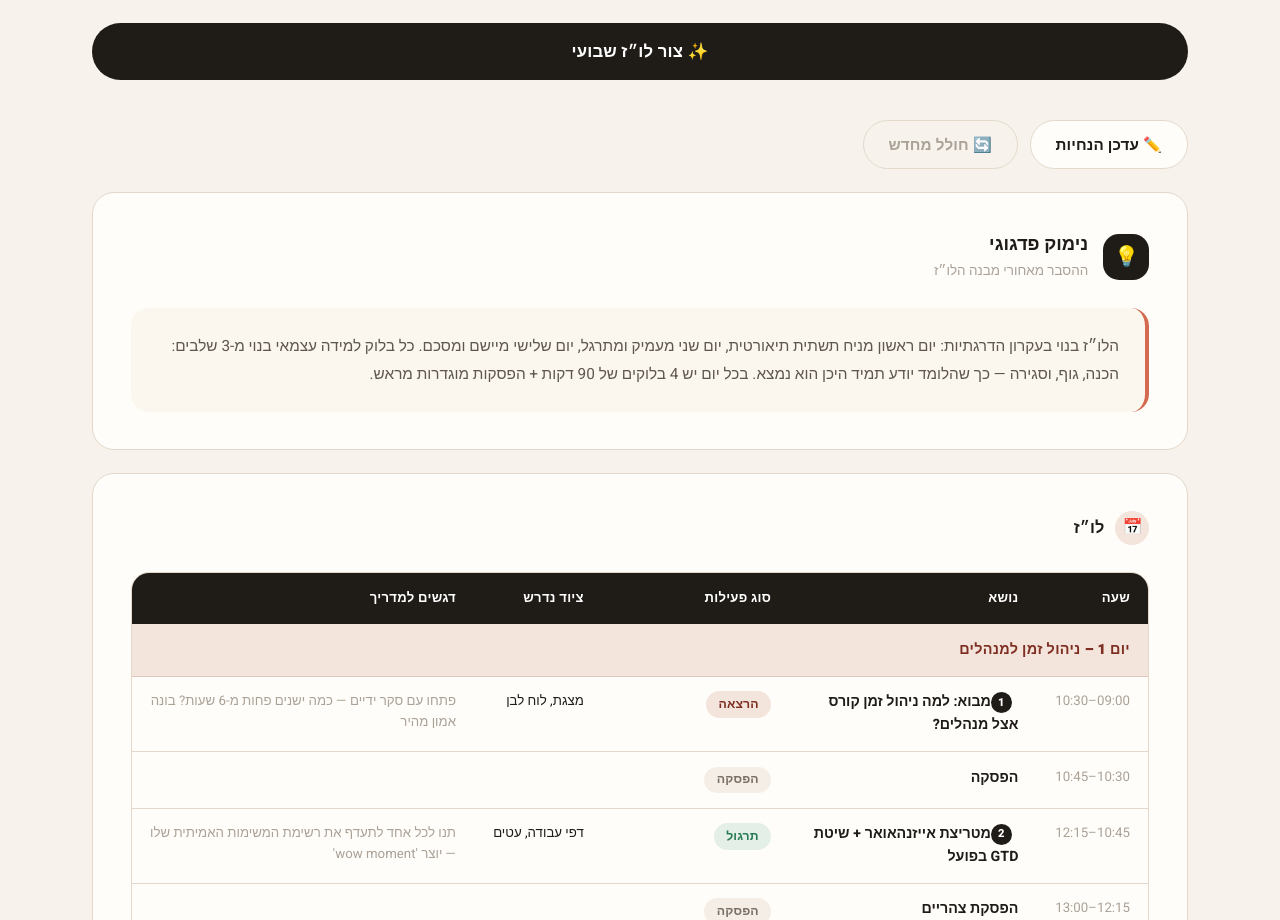
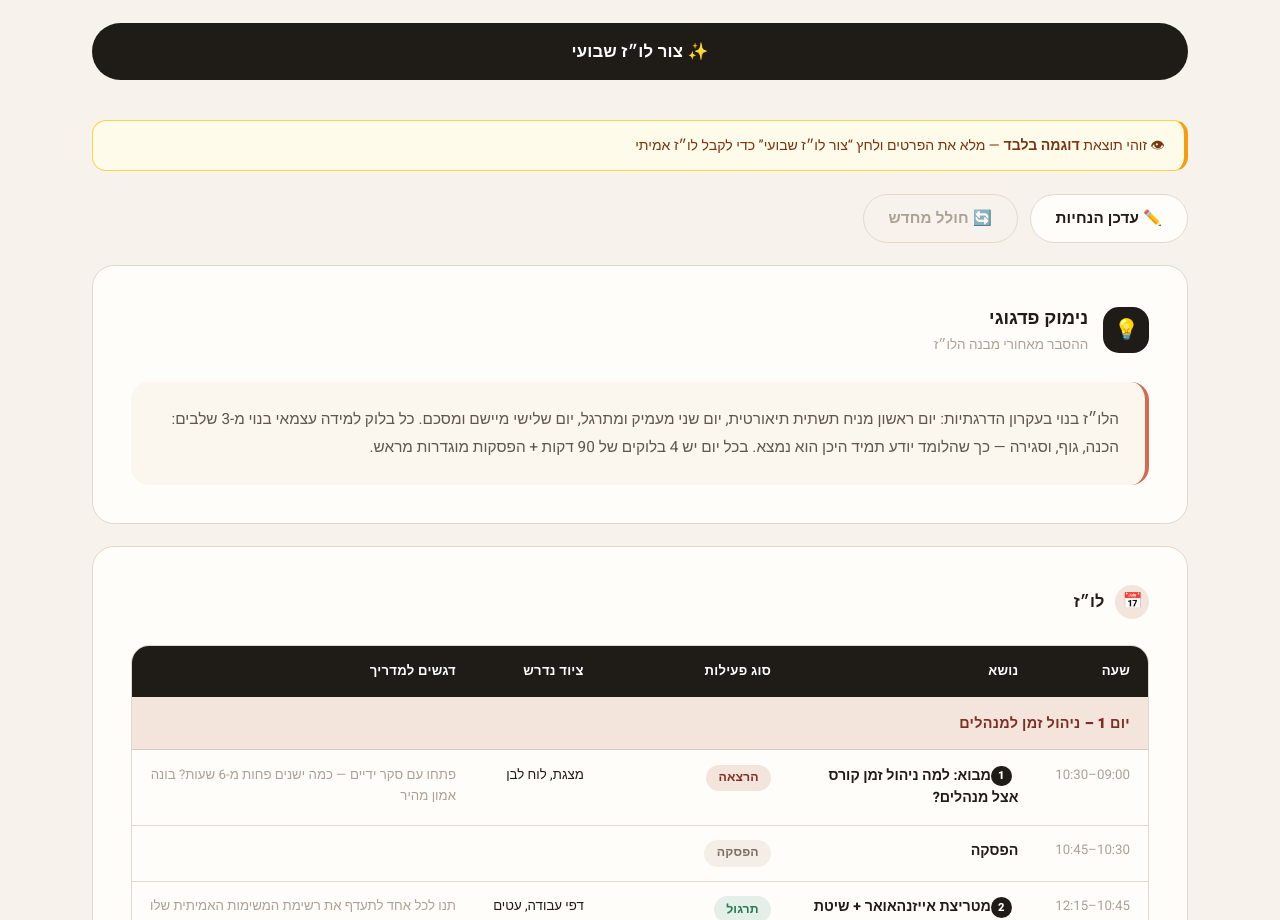
Before and after one commit to Ruthys1000/Luzon, a Next.js app: page / in a window 1280 px wide. Shown: the part 1580-2500 px from the top of the page. Built offline with nearby package versions, Linux system fonts and the light colour scheme.

Commit message:
add sample result banner so users know it's not a real schedule
https://claude.ai/code/session_01NdAjyT8xw4U5uJH8525jgj

```diff
--- a/src/app/globals.css
+++ b/src/app/globals.css
@@ -326,6 +326,19 @@ textarea.links-field {
   font-size: .9rem;
   margin-bottom: 1rem;
   font-weight: 600;
+}
+
+/* ── Sample result banner ── */
+.sample-banner {
+  background: #fffbeb;
+  border: 1px solid #fcd34d;
+  border-right: 4px solid #f59e0b;
+  border-radius: var(--radius-sm);
+  padding: .85rem 1.2rem;
+  font-size: .88rem;
+  color: #78350f;
+  margin-bottom: 1.4rem;
+  line-height: 1.55;
 }
 
 /* ── Result action buttons row ── */
--- a/src/app/page.tsx
+++ b/src/app/page.tsx
@@ -176,6 +176,7 @@ export default function HomePage() {
   const [loading, setLoading] = useState(false);
   const [error, setError] = useState("");
   const [result, setResult] = useState<ScheduleResult | null>(SAMPLE_RESULT);
+  const [isSample, setIsSample] = useState(true);
   const [activeTab, setActiveTab] = useState("distribution");
   const [showHtmlSource, setShowHtmlSource] = useState(false);
   const [editableHtml, setEditableHtml] = useState(() => generateHtml(SAMPLE_RESULT));
@@ -216,6 +217,7 @@ export default function HomePage() {
       }
 
       setResult(data);
+      setIsSample(false);
       setActiveTab("distribution");
       setTimeout(() => {
         resultRef.current?.scrollIntoView({ behavior: "smooth", block: "start" });
@@ -421,6 +423,13 @@ export default function HomePage() {
       {/* Results */}
       {result && (
         <div ref={resultRef} style={{ marginTop: "2.5rem" }}>
+          {/* Sample banner */}
+          {isSample && (
+            <div className="sample-banner">
+              👁 זוהי תוצאת <strong>דוגמה בלבד</strong> — מלא את הפרטים ולחץ &ldquo;צור לו״ז שבועי&rdquo; כדי לקבל לו״ז אמיתי
+            </div>
+          )}
+
           {/* Action buttons */}
           <div className="result-actions">
             <button
```
